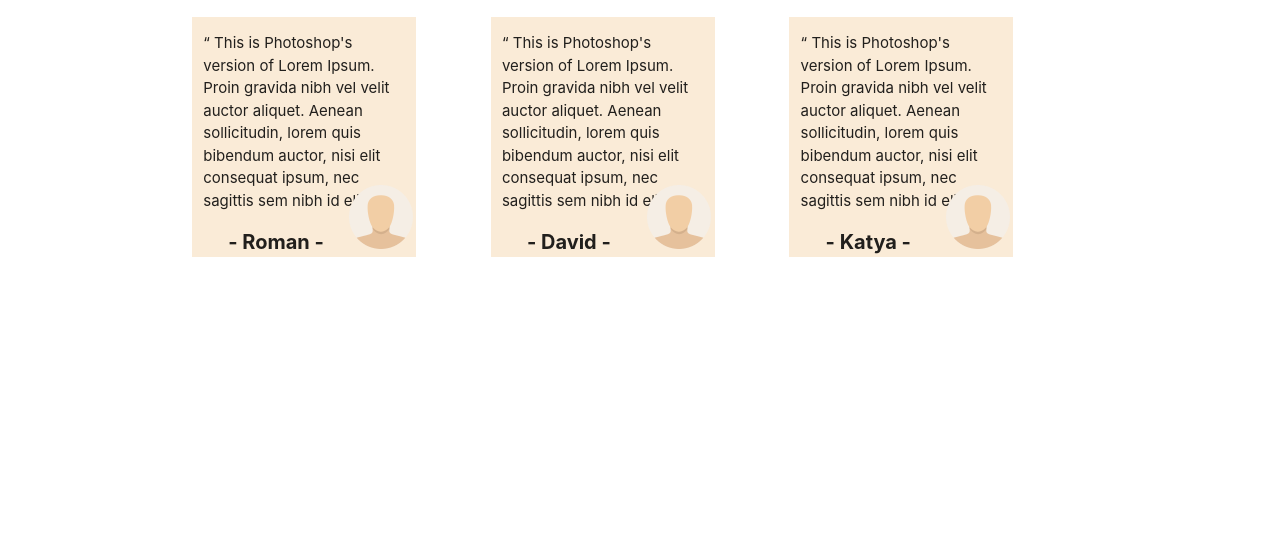
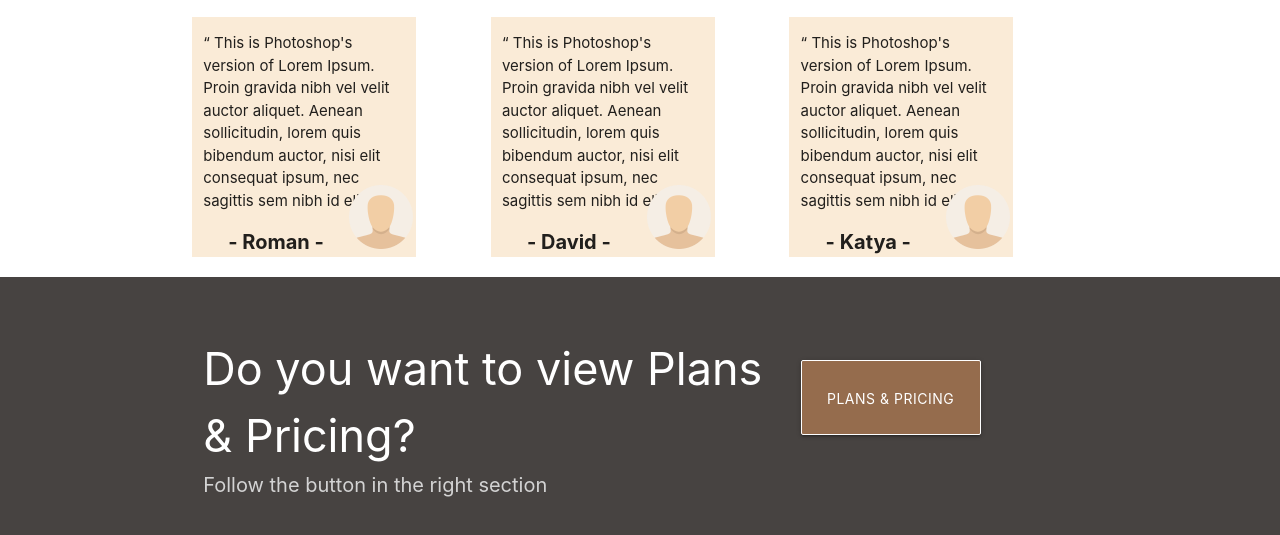
Before and after one commit to llisvm/gitcontrolpoint, a plain HTML site: page index.html in a window 1280 px wide. Shown: the part 2345-2880 px from the top of the page. Before the commit the page ends 2624 px from the top, so only its background shows below. Drawn offline with Linux system fonts and the light colour scheme.

Commit message:
add question

```diff
--- a/css/style.css
+++ b/css/style.css
@@ -185,3 +185,25 @@ section{
     font-size: 20px;
     padding: 25px;
 }
+
+.plans-and-pricing{
+    background-color: #474341;
+    height: 300px;
+}
+
+.large-title{
+    color: white;
+    font-size:45px ;
+}
+.small-title{
+    color: lightgrey;
+    font-size: 20px;
+}
+.pap-btn{
+    border: 0.5px solid white;
+    margin-top: 25px;
+    padding: 20px 0px;
+    height: 75px;
+    width: 180px;
+
+}
--- a/index.html
+++ b/index.html
@@ -202,6 +202,23 @@
             </div>
         </div>
     </div>
+    <div class="plans-and-pricing valign-wrapper">
+        <div class="container ">
+            <div class="row ">
+                <div class="col s8">
+                    <div><span class="large-title">Do you want to view Plans & Pricing?</span>
+                        <div><span class="small-title">Follow the button in the right section</span>
+                        </div>
+                    </div>
+                </div>
+                <div class="col s4">
+                    <div class="">
+                        <a class="waves-effect waves-light btn pap-btn">Plans & Pricing</a>
+                    </div>
+                </div>
+            </div>
+        </div>
+    </div>
     <script src="./lib/materialize/js/materialize.min.js"></script>
 </body>
 
```
Lines whose indentation alone changed are shown as unchanged.
